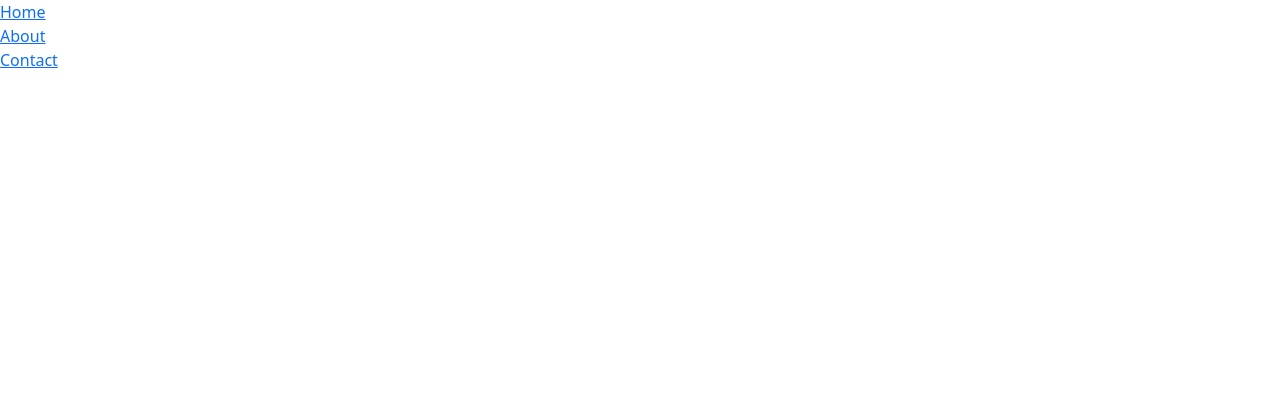
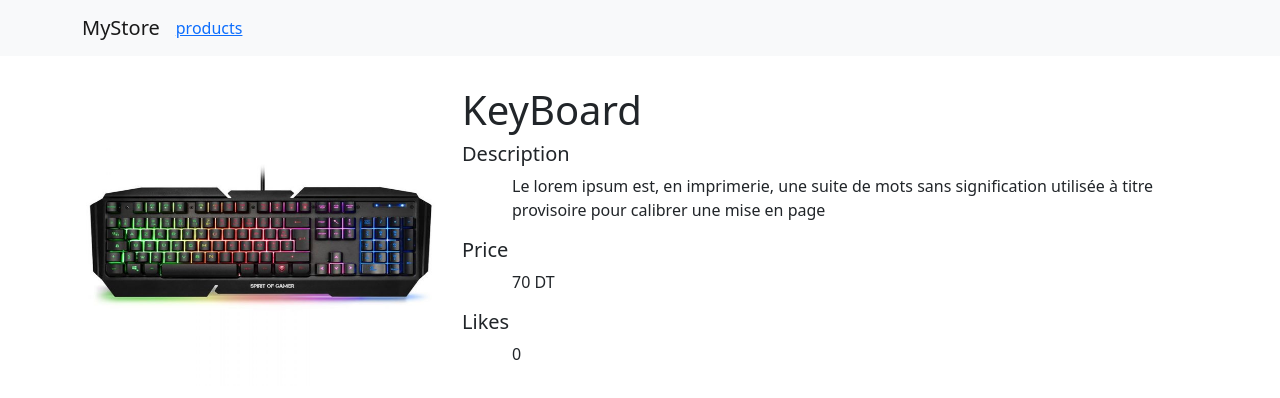
Before and after one commit to soumayasassi/1ALINFO7, a React (Create React App) app: page /products/KeyBoard in a window 1280 px wide. Before the commit this address had no page. Shown: the top 398 px of the page. Built offline with nearby package versions, Linux system fonts and the light colour scheme.

Commit message:
Atelier2Part2 Correction

```diff
--- a/src/App.js
+++ b/src/App.js
@@ -1,40 +1,49 @@
-import logo from './logo.svg';
-import './App.css';
-import ProductsF from './components/ProductsF';
-import Home from './components/routing/Home';
-import Post from './components/routing/Post';
-import Search from './components/routing/Search';
+import logo from "./logo.svg";
+import "./App.css";
+import ProductsF from "./components/ProductsF";
+import Home from "./components/routing/Home";
+import Post from "./components/routing/Post";
+import Search from "./components/routing/Search";
 import {
   Routes,
   Route,
   BrowserRouter,
   Link,
   useParams,
-} from 'react-router-dom'
-import NewProduct from './components/routing/newproduct';
-import ProductLayout from './components/routing/ProductLayout';
-import About from './components/routing/About';
-import Contact from './components/routing/Contact';
-import Navbar from './components/routing/Navbar';
-import React, { Suspense } from 'react';
-const Products = React.lazy(()=> import('./components/ProductsF'))
+} from "react-router-dom";
+
+import ProductLayout from "./components/routing/ProductLayout";
+import About from "./components/routing/About";
+import Contact from "./components/routing/Contact";
+import Navbar from "./components/routing/Navbar";
+import React, { Suspense } from "react";
+import NotFound from "./components/NotFounds";
+import NavigationBar from "./components/NavigationBar";
+
+const Products = React.lazy(() => import("./components/ProductsF"));
+const ProductDetails = React.lazy(() => import("./components/ProductsDetails"));
+const NewProduct  =  React.lazy(() => import("./components/routing/newproduct"));
+
 function App() {
-  const renderLoader = () => <p>Loading....</p>
+  const renderLoader = () => <p>Loading....</p>;
   return (
     <div>
       {/* <ProductsF></ProductsF> */}
-      <Navbar/>
+      <NavigationBar />
      <Suspense fallback={renderLoader()}>
         <Routes>
-        <Route path='/' element={<Home />} />
+          <Route path="/" element={<Home />} />
           <Route path="/contact" element={<Contact />} />
-        <Route path='/post/:id/:slug' element={<Post />} />
-        <Route path='/search' element={<Search />} />
-        <Route path='/product' element={<ProductLayout />}>
- <Route index element={<Products />}/>
-<Route path='newproduct' element={< NewProduct/>}/>
+          <Route path="/post/:id/:slug" element={<Post />} />
+
+
+          <Route path="/products">
+          <Route path="list" element={<Products />} />
+          <Route path="newproduct" element={<NewProduct />} />
+          <Route path=":name" element={<ProductDetails />} />
         </Route>
           <Route path="/about" element={<About />} />
+          <Route path="*" element={<NotFound />} />
         </Routes>
         </Suspense>
     </div>
--- /dev/null
+++ b/src/components/NavigationBar.js
@@ -0,0 +1,27 @@
+
+import React from "react";
+import Nav from "react-bootstrap/Nav";
+import Navbar from "react-bootstrap/Navbar";
+import Container from "react-bootstrap/Container";
+import { NavLink } from "react-router-dom";
+function NavigationBar() {
+  return (
+    <Navbar bg="light" variant="light">
+      <Container>
+        <Navbar.Brand >MyStore</Navbar.Brand>
+        <Nav className="me-auto">
+          <NavLink
+            to="/products/list"
+            style={({ isActive }) => ({
+              textDecoration: isActive && "underline",
+            })}
+          >
+            products
+          </NavLink>
+        </Nav>
+      </Container>
+    </Navbar>
+  );
+}
+
+export default NavigationBar;
--- /dev/null
+++ b/src/components/NotFounds.js
@@ -0,0 +1,7 @@
+function NotFound () {
+    return (
+       <img src="notfound.jfif" width="100%" height="500" />
+      );
+}
+
+export default  NotFound;
--- a/src/components/ProductF.js
+++ b/src/components/ProductF.js
@@ -1,5 +1,6 @@
 import { useState } from "react";
 import { Row, Col, Card, Button } from "react-bootstrap";
+import { Link } from "react-router-dom";
 function ProductF(props) {
   const [product, setProduct] = useState(props.product);
   const myclass = product.like > 5 ? "bestProduct" : "text-center";
@@ -17,7 +18,7 @@ function ProductF(props) {
         />
       </Card.Header>
       <Card.Body>
-        <Card.Title> {product.name}</Card.Title>
+        <Card.Title><Link to={`/products/${product.name}`}>{product.name}</Link> </Card.Title>
         <Card.Text>Quantity:{product.quantity} </Card.Text>
         <Card.Text> Price : {product.price} dt </Card.Text>
         <Card.Text>Like : {product.like} </Card.Text>
--- /dev/null
+++ b/src/components/ProductsDetails.js
@@ -0,0 +1,56 @@
+import React from "react";
+import { Container, Row, Col, Card } from "react-bootstrap";
+import { useParams } from "react-router-dom";
+import products from "../products.json";
+
+function ProductDetails() {
+  const { name } = useParams();
+  const product = products.find((product) => product.name === name);
+  return (
+    <Container style={{ marginTop: "30px" }}>
+      <Row>
+      <Col md={4}>
+            <Card.Img
+              variant="top"
+              src={require("../assets/images/" + product.img)}
+              alt="Product Img"
+              height="300"
+            />
+          </Col>
+        <Col md={8}>
+          <Row>
+            <Col md={12}>
+              <h1>{product.name}</h1>
+            </Col>
+          </Row>
+          <Row>
+            <Col md={12}>
+              <h5>Description</h5>
+            </Col>
+            <Col>
+              <p style={{ marginLeft: "50px" }}>{product.description}</p>
+            </Col>
+          </Row>
+          <Row>
+            <Col md={12}>
+              <h5>Price</h5>
+            </Col>
+            <Col>
+              <p style={{ marginLeft: "50px" }}>{product.price} DT</p>
+            </Col>
+          </Row>
+          <Row>
+            <Col md={12}>
+              <h5>Likes</h5>
+            </Col>
+            <Col>
+              <p style={{ marginLeft: "50px" }}>{product.like}</p>
+            </Col>
+          </Row>
+        </Col>
+      </Row>
+    </Container>
+  );
+}
+
+export default ProductDetails;
```
Also changed, not shown: public/notfound.jfif (added). Lines whose indentation alone changed are shown as unchanged.
